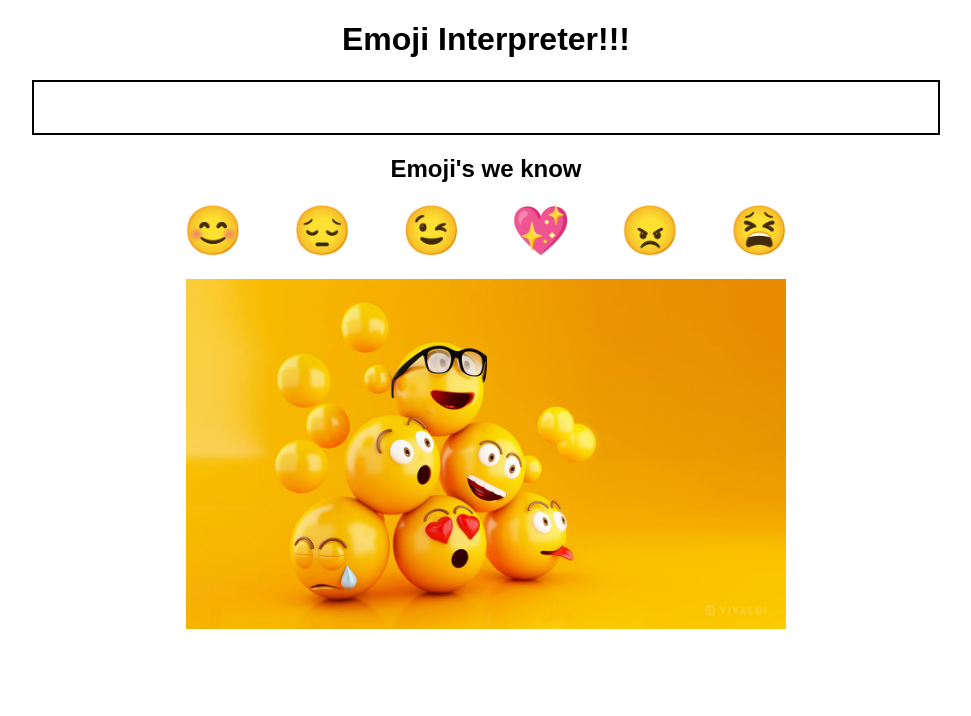
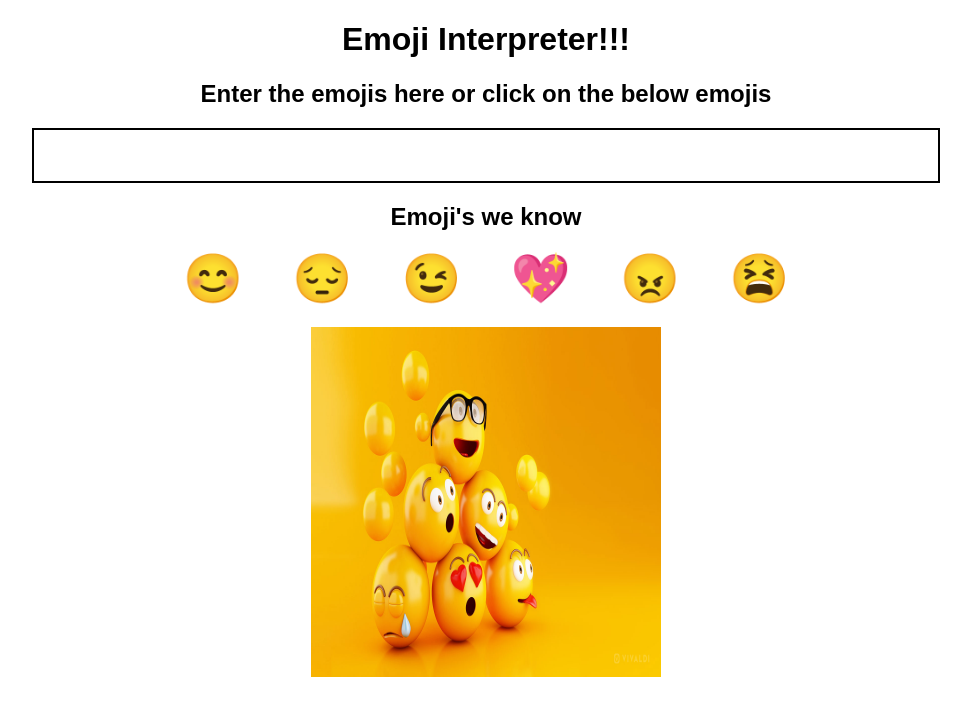
Before and after one commit to Akanksha108/Emoji_Interpreter, a React (Create React App) app: page / in a window 1280 px wide. Shown: the top 716 px of the page, without its empty margins (154-1125 px from the left). Built offline with nearby package versions, Linux system fonts and the light colour scheme.

Commit message:
added heading

```diff
--- a/src/App.js
+++ b/src/App.js
@@ -36,6 +36,7 @@ export default function App() {
   return (
     <div className="App">
       <h1>Emoji Interpreter!!!</h1>
+      <h2>Enter the emojis here or click on the below emojis</h2>
       <input
         type="text"
         style={{
@@ -70,7 +71,7 @@ export default function App() {
       <img
         src={emojiImage}
         alt="Emoji"
-        style={{ width: "600px", height: "350px" }}
+        style={{ width: "350px", height: "350px" }}
       />
     </div>
   );
```
